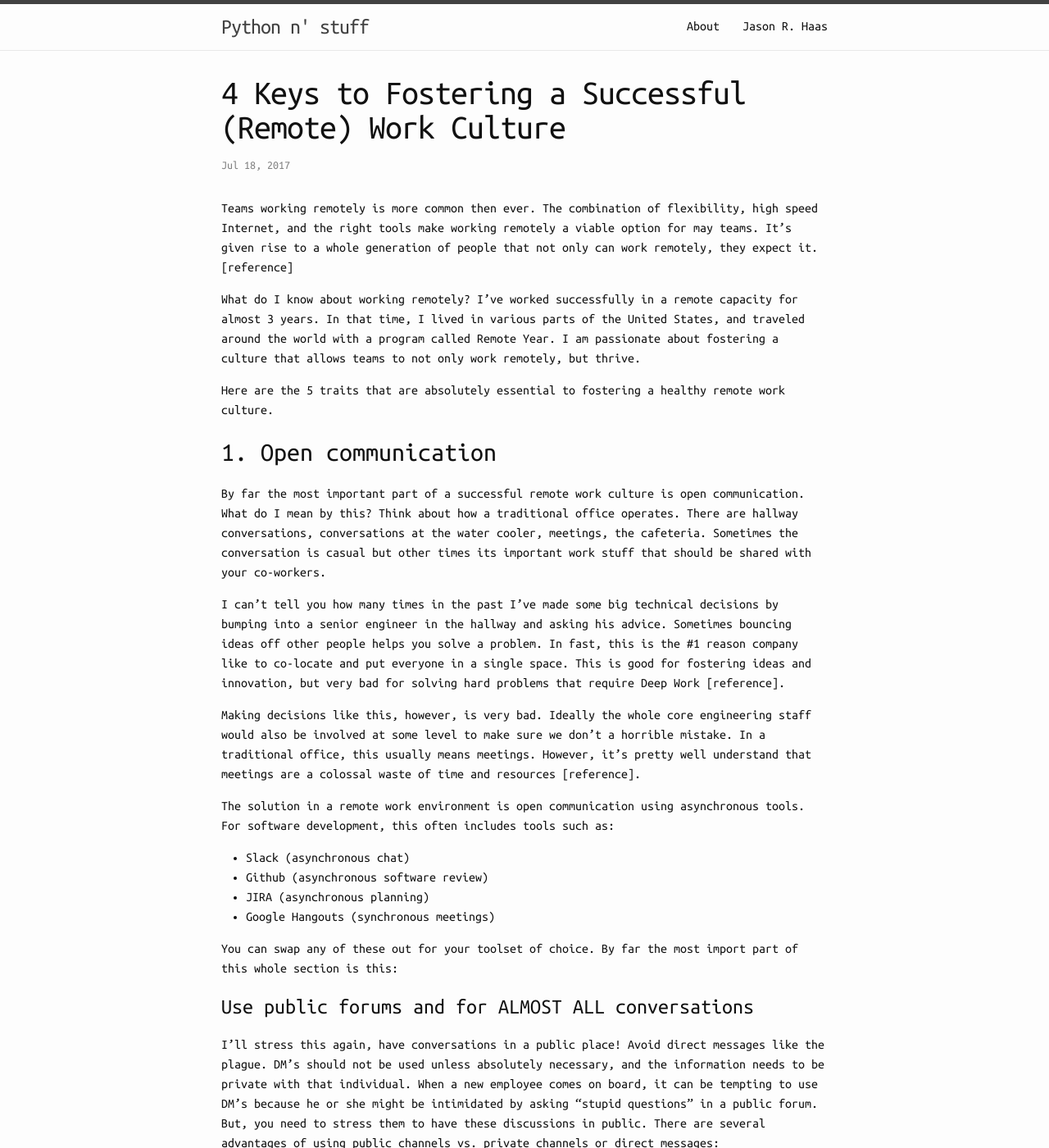
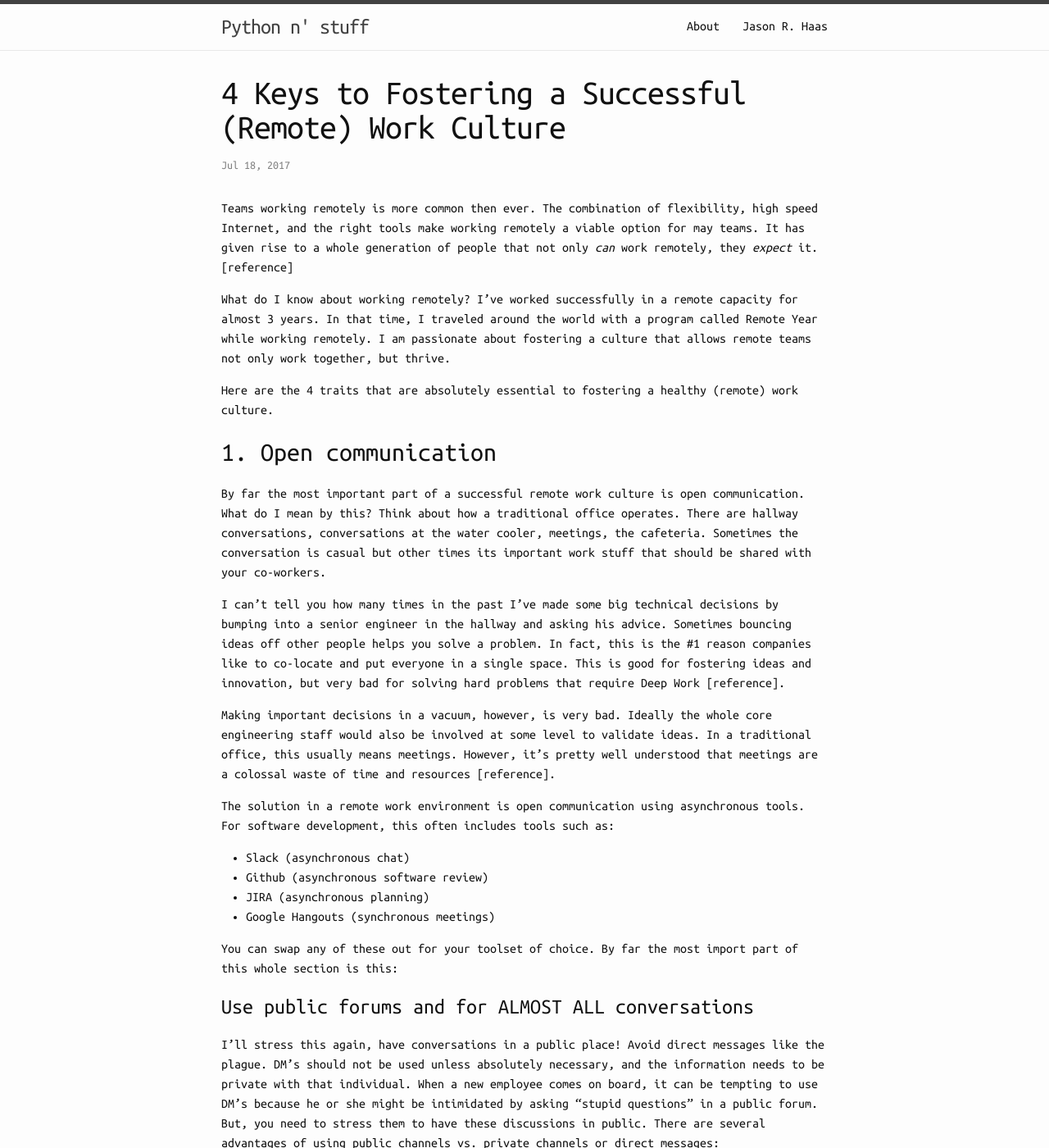
Before and after one commit to jasonrhaas/jasonrhaas.github.io, a Jekyll site: the page built from _posts/2017-07-18-fostering-a-successful-remote-work-culture.markdown, in a window 1280 px wide and 1400 px high. Shown: the whole window at 82% size. Built offline with Jekyll 4.4.1, drawn with Linux system fonts in a browser that asks for light colours; comment, search, counter and statistics services are not loaded.

Commit message:
More grammar fixes

```diff
--- a/_posts/2017-07-18-fostering-a-successful-remote-work-culture.markdown
+++ b/_posts/2017-07-18-fostering-a-successful-remote-work-culture.markdown
@@ -4,19 +4,19 @@ layout: post
 draft: true
 ---
 
-Teams working remotely is more common then ever.  The combination of flexibility, high speed Internet, and the right tools make working remotely a viable option for may teams.  It's given rise to a whole generation of people that not only can work remotely, they expect it.  [reference]
+Teams working remotely is more common then ever.  The combination of flexibility, high speed Internet, and the right tools make working remotely a viable option for may teams.  It has given rise to a whole generation of people that not only *can* work remotely, they *expect* it.  [reference]
 
-What do I know about working remotely?  I've worked successfully in a remote capacity for almost 3 years.  In that time, I lived in various parts of the United States, and traveled around the world with a program called Remote Year.  I am passionate about fostering a culture that allows teams to not only work remotely, but thrive.
+What do I know about working remotely?  I've worked successfully in a remote capacity for almost 3 years.  In that time, I traveled around the world with a program called Remote Year while working remotely.  I am passionate about fostering a culture that allows remote teams not only work together, but thrive.
 
-Here are the 5 traits that are absolutely essential to fostering a healthy remote work culture.
+Here are the 4 traits that are absolutely essential to fostering a healthy (remote) work culture.
 
 ## 1. Open communication
 
 By far the most important part of a successful remote work culture is open communication.  What do I mean by this?  Think about how a traditional office operates.  There are hallway conversations, conversations at the water cooler, meetings, the cafeteria.  Sometimes the conversation is casual but other times its important work stuff that should be shared with your co-workers.
 
-I can't tell you how many times in the past I've made some big technical decisions by bumping into a senior engineer in the hallway and asking his advice.  Sometimes bouncing ideas off other people helps you solve a problem.  In fast, this is the #1 reason company like to co-locate and put everyone in a single space.  This is good for fostering ideas and innovation, but very bad for solving hard problems that require Deep Work [reference].
+I can't tell you how many times in the past I've made some big technical decisions by bumping into a senior engineer in the hallway and asking his advice.  Sometimes bouncing ideas off other people helps you solve a problem.  In fact, this is the #1 reason companies like to co-locate and put everyone in a single space.  This is good for fostering ideas and innovation, but very bad for solving hard problems that require Deep Work [reference].
 
-Making decisions like this, however, is very bad.  Ideally the whole core engineering staff would also be involved at some level to make sure we don't a horrible mistake.  In a traditional office, this usually means meetings.  However, it's pretty well understand that meetings are a colossal waste of time and resources [reference].
+Making important decisions in a vacuum, however, is very bad.  Ideally the whole core engineering staff would also be involved at some level to validate ideas.  In a traditional office, this usually means meetings.  However, it's pretty well understood that meetings are a colossal waste of time and resources [reference].
 
 The solution in a remote work environment is open communication using asynchronous tools.  For software development, this often includes tools such as:
 
```
